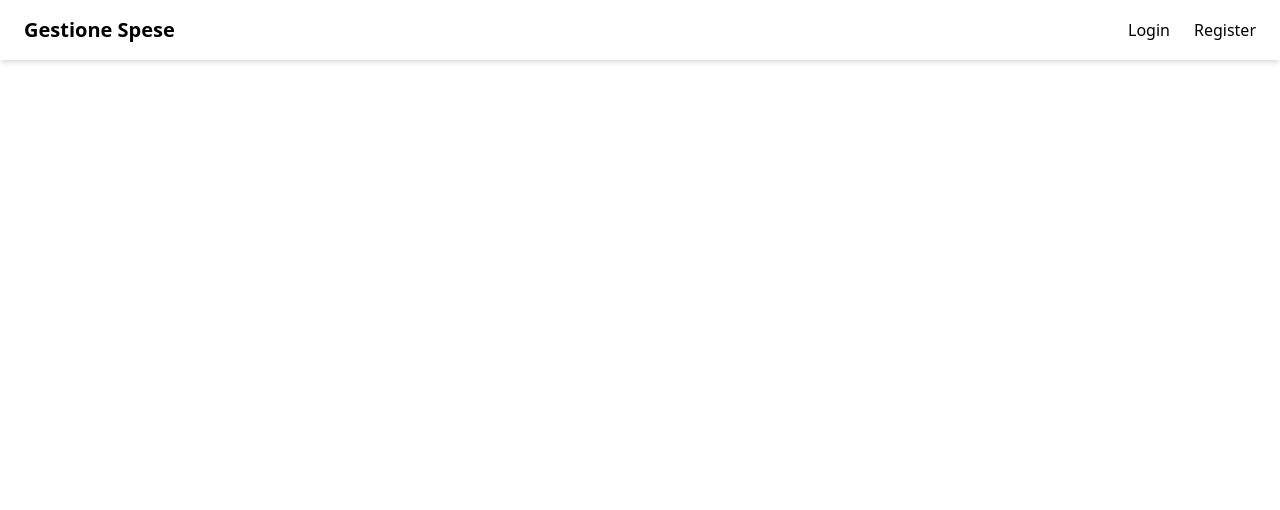
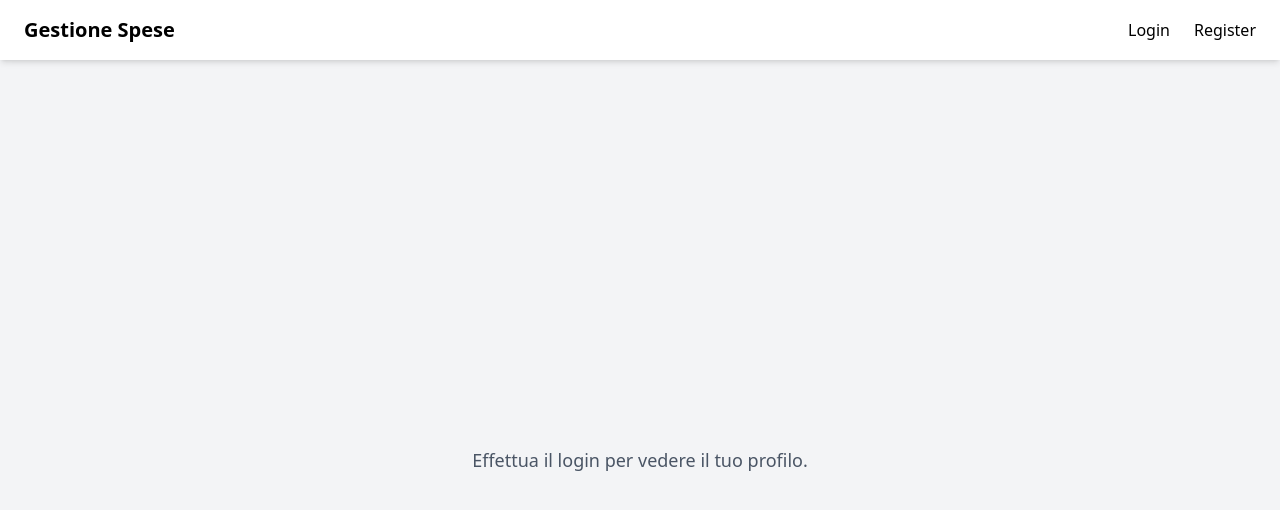
Before and after one commit to SalvatoreGianquinto/gestione-spese, a React app in the folder frontend/: page /profilo in a window 1280 px wide. Shown: the top 510 px of the page. Built offline with nearby package versions, Linux system fonts and the light colour scheme; the HTML template or start-up script is replaced by a standard one.

Commit message:
Update App.jsx

```diff
--- a/frontend/src/App.jsx
+++ b/frontend/src/App.jsx
@@ -9,6 +9,7 @@ import Register from "./components/Register"
 import Login from "./components/Login"
 import Home from "./components/Home"
 import Navbar from "./components/Navbar"
+import Profilo from "./components/Profilo"
 
 function AppWrapper() {
   const location = useLocation()
@@ -23,6 +24,7 @@ function AppWrapper() {
         <Route path="/register" element={<Register />} />
         <Route path="/login" element={<Login />} />
         <Route path="/" element={<Home />} />
+        <Route path="/profilo" element={<Profilo />} />
       </Routes>
     </>
   )
```
